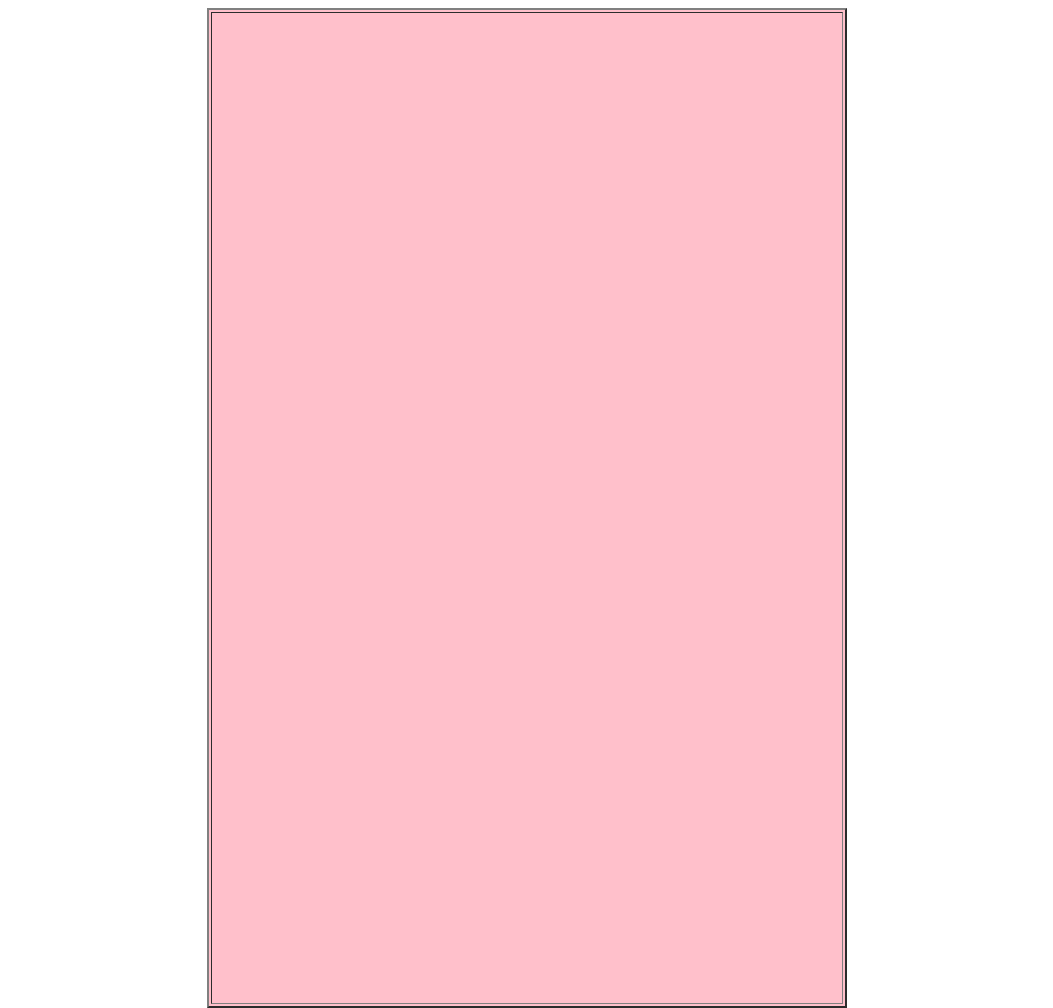
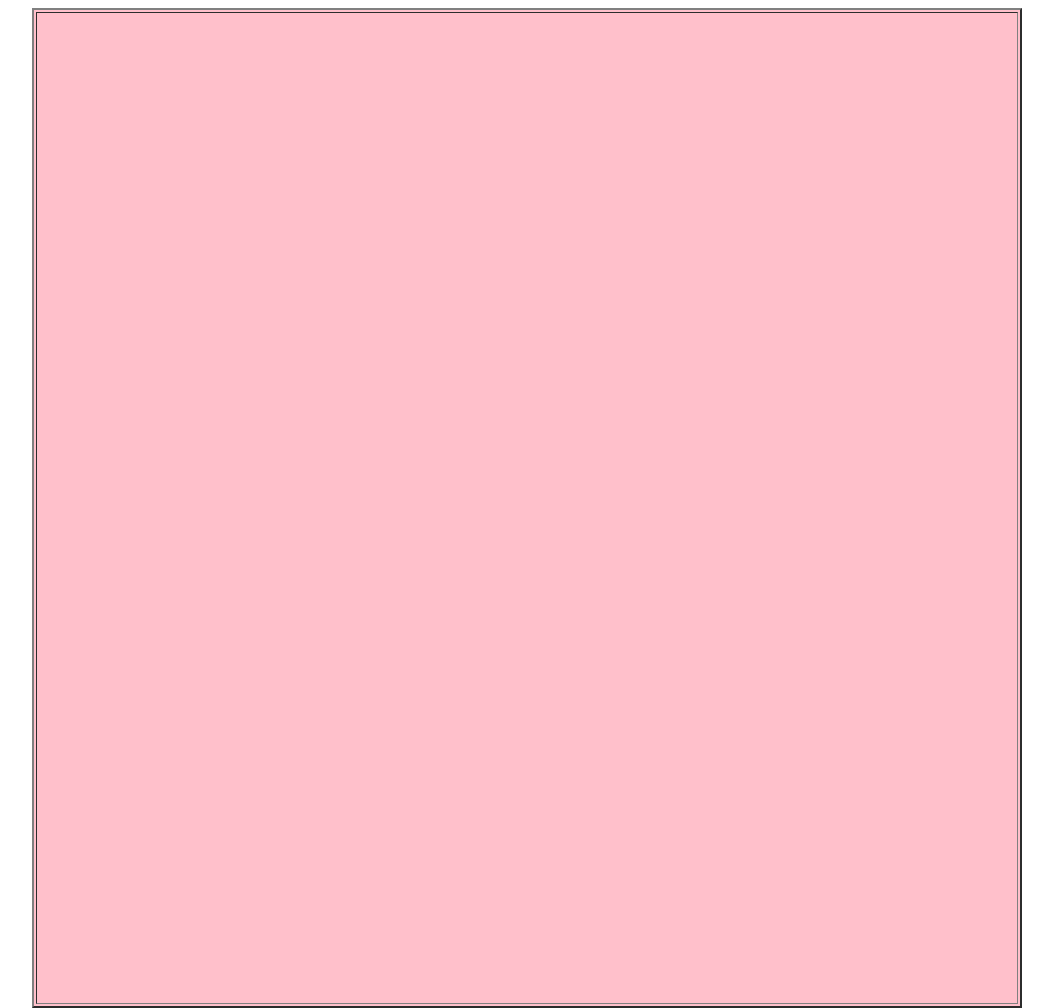
Before and after one commit to aliraffay/fgufg, a plain HTML site: page index.html in a window 1280 px wide. Shown: the whole page, without its empty margins (113-1166 px from the left). Drawn offline with Linux system fonts and the light colour scheme.

Commit message:
Update index.html

```diff
--- a/index.html
+++ b/index.html
@@ -1 +1 @@
-<table align=center border=2 width=640 height=1000 bgcolor=pink><tr><td></td></tr></table>
+<table align=center border=2 width=990 height=1000 bgcolor=pink><tr><td></td></tr></table>
```
